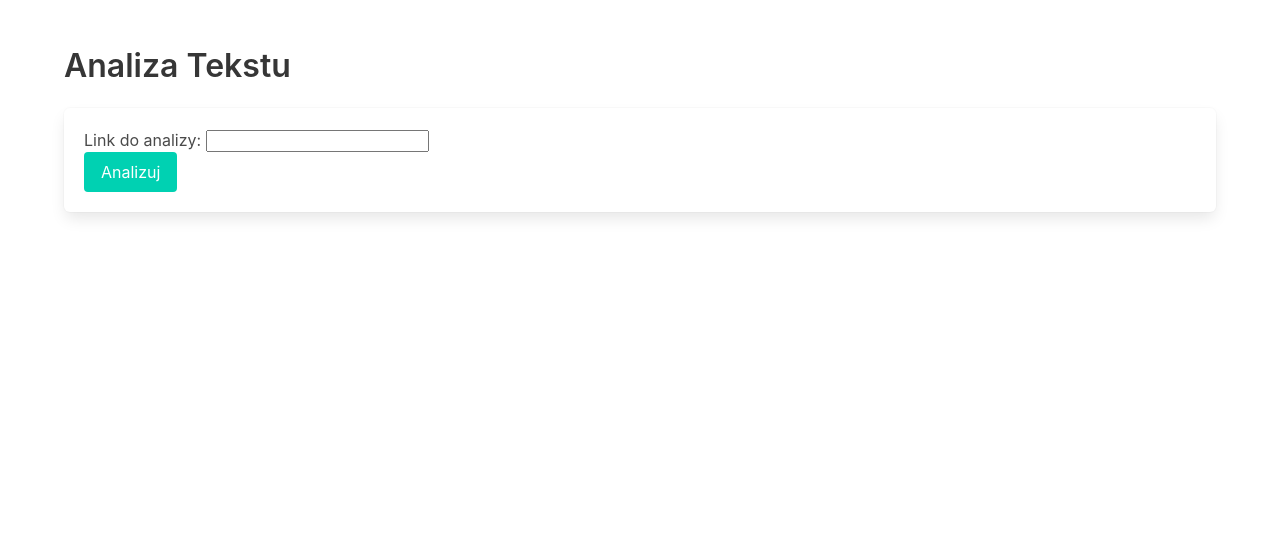
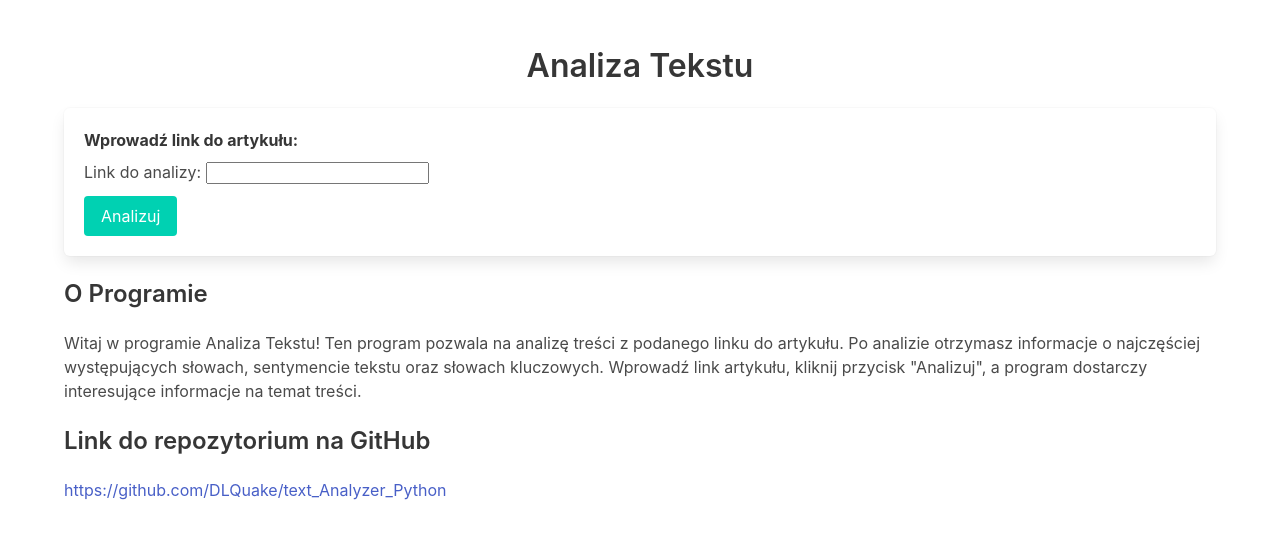
Before and after one commit to DLQuake/Text_Analyzer_Python, a Django app: page / in a window 1280 px wide. Shown: the top 539 px of the page. Run offline with Django 4.2, Linux system fonts and the light colour scheme.

Commit message:
Update home.html by update style of form and add content about program and link to repository

```diff
--- a/templates/text_analysis/home.html
+++ b/templates/text_analysis/home.html
@@ -9,16 +9,39 @@
 <body>
     <section class="section">
         <div class="container">
-            <h2 class="title">Analiza Tekstu</h2>
+        <h2 class="title has-text-centered">Analiza Tekstu</h2>
+
             <form method="post" action="{% url 'home' %}" class="box">
                 {% csrf_token %}
-                {{ form.as_p }}
+
+                <div class="field">
+                    <label class="label">Wprowadź link do artykułu:</label>
+                    <div class="control">
+                        {{ form.url_to_analyze.label_tag }}
+                        {{ form.url_to_analyze }}
+                    </div>
+                </div>
+
                 <div class="field is-grouped">
                     <div class="control">
                         <button type="submit" class="button is-primary">Analizuj</button>
                     </div>
                 </div>
             </form>
+
+            <div class="content">
+                <h3 class="subtitle">O Programie</h3>
+                <p>
+                    Witaj w programie Analiza Tekstu! Ten program pozwala na analizę treści z podanego linku do artykułu.
+                    Po analizie otrzymasz informacje o najczęściej występujących słowach, sentymencie tekstu oraz słowach kluczowych.
+                    Wprowadź link artykułu, kliknij przycisk "Analizuj", a program dostarczy interesujące informacje na temat treści.
+                </p>
+            </div>
+
+            <div class="content">
+                <h3 class="subtitle">Link do repozytorium na GitHub</h3>
+                <a href="https://github.com/DLQuake/text_Analyzer_Python" target="_blank">https://github.com/DLQuake/text_Analyzer_Python</a>
+            </div>
         </div>
     </section>
 </body>
```
